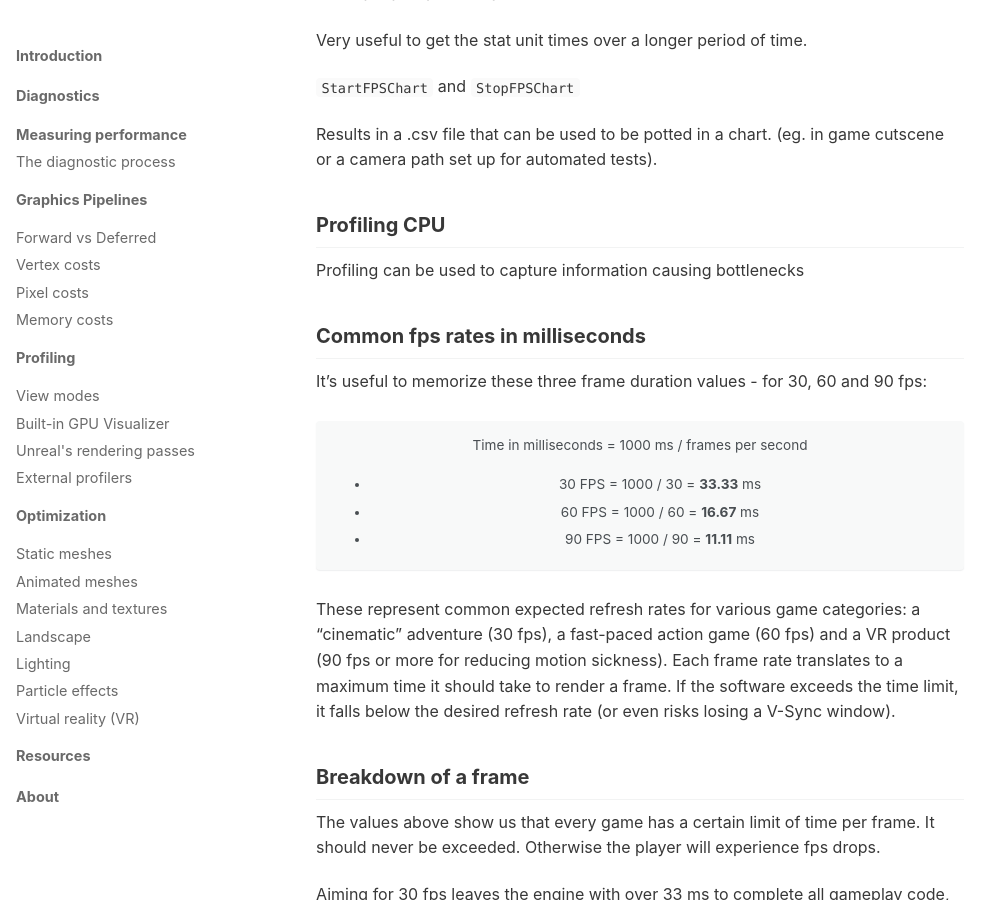
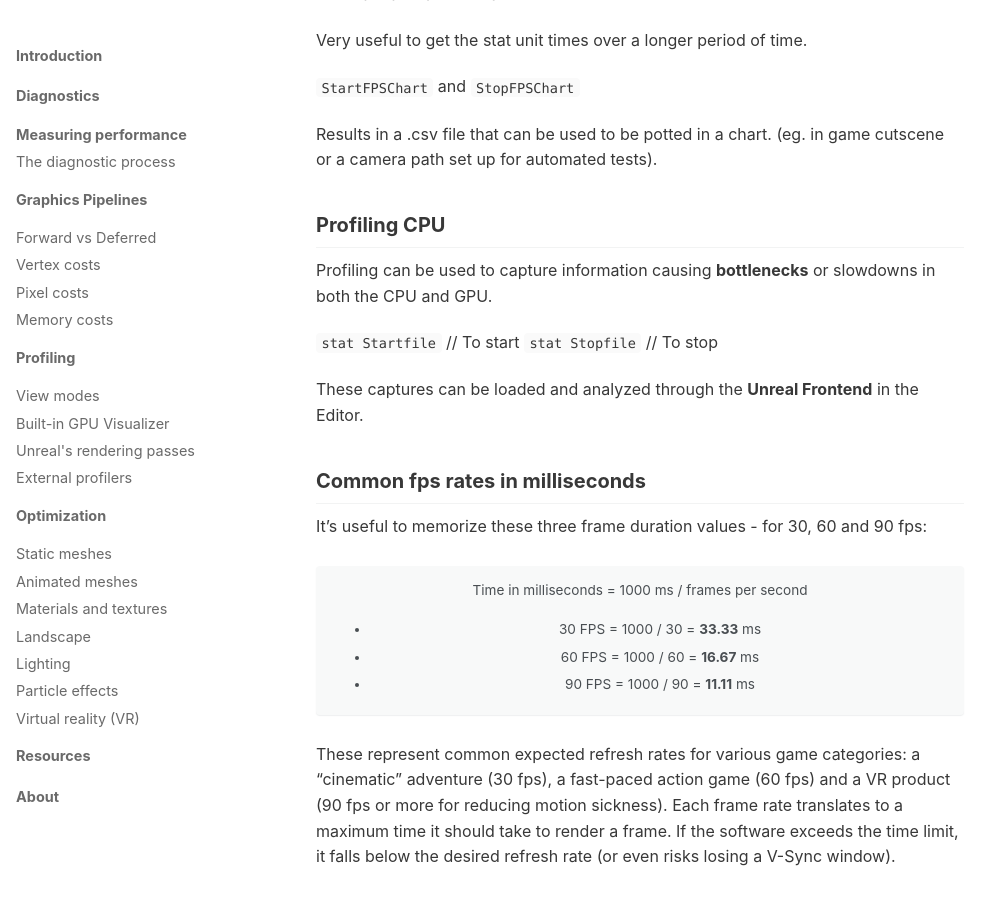
Before and after one commit to AdamKomarowski/unrealtechart, a Jekyll site: the page built from book/process/measuring-performance.md, in a window 1280 px wide and 900 px high, scrolled down 1138 px. Shown: the whole window, without its empty margins (0-1008 px from the left). Built offline with Jekyll 4.4.1, drawn with Linux system fonts in a browser that asks for light colours; nearby versions of some CDN libraries.

Commit message:
Update measuring-performance.md

```diff
--- a/book/process/measuring-performance.md
+++ b/book/process/measuring-performance.md
@@ -52,7 +52,12 @@ Results in a .csv file that can be used to be potted in a chart. (eg. in game cu
 
 ## Profiling CPU
 
-Profiling can be used to capture information causing bottlenecks
+Profiling can be used to capture information causing __bottlenecks__ or slowdowns in both the CPU and GPU.
+
+`stat Startfile` // To start
+`stat Stopfile` // To stop
+
+These captures can be loaded and analyzed through the __Unreal Frontend__ in the Editor.
 
 
 
```
